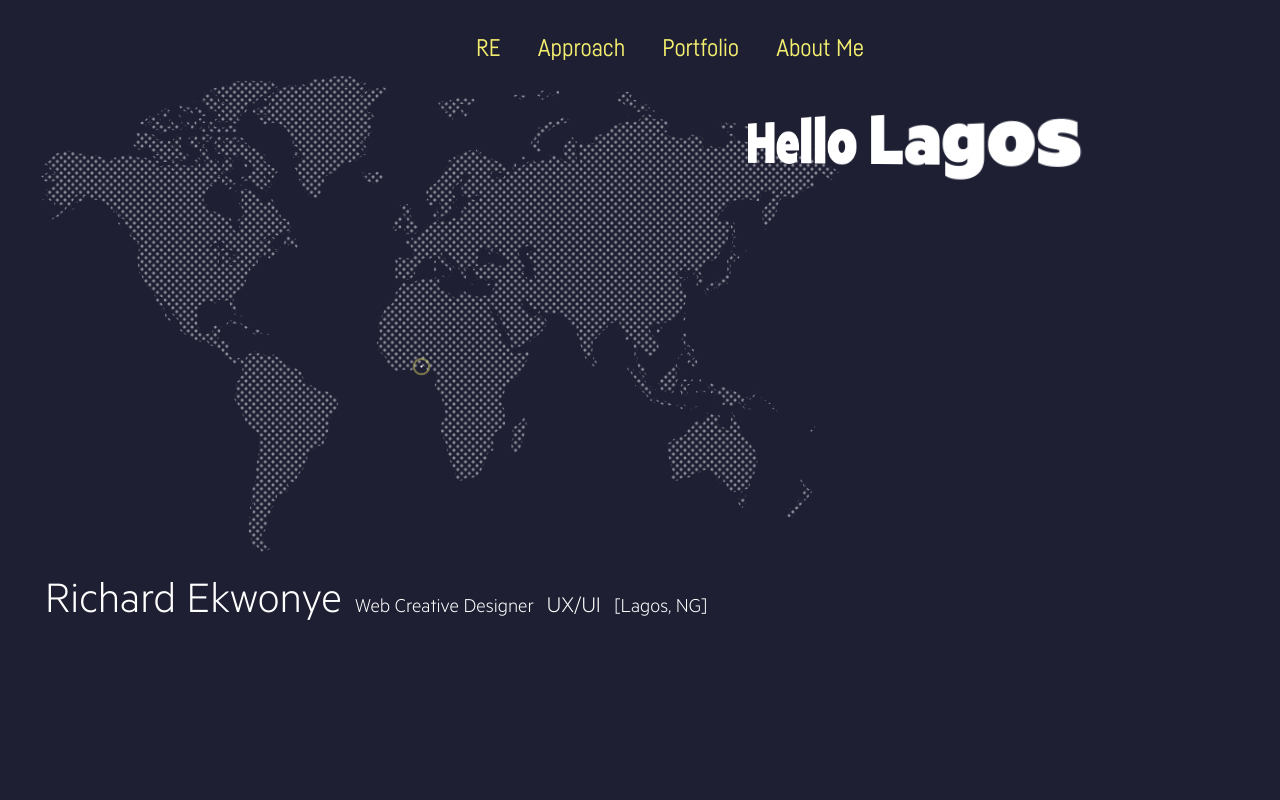
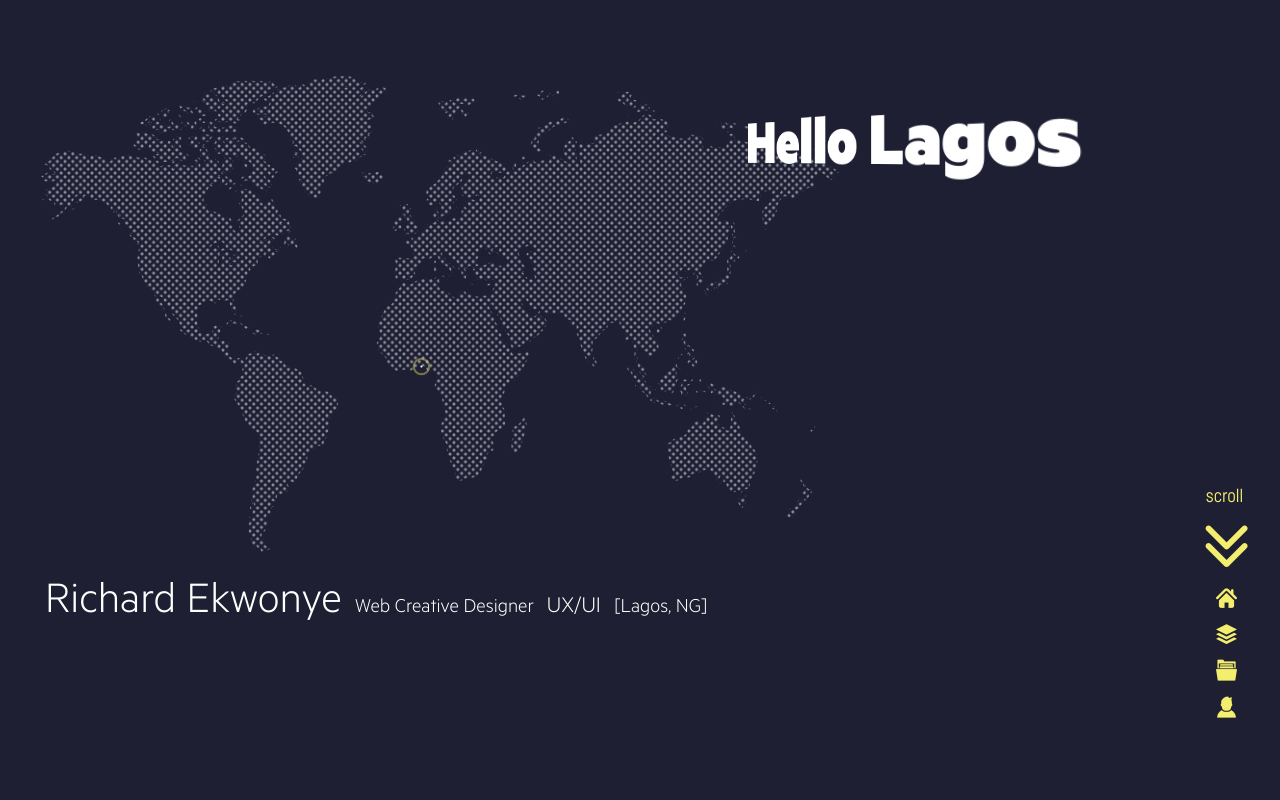
Before and after one commit to ekwonye-richard/me, a plain HTML site: page index.html in a window 1280 px wide. Shown: the top 800 px of the page. Drawn offline with Linux system fonts and the light colour scheme.

Commit message:
arrange menu icons

```diff
--- a/assets/js/custom.js
+++ b/assets/js/custom.js
@@ -84,6 +84,8 @@ TweenMax.to($("#loc"), 1, {
   ease: Power1.easeOut,
   repeat: -1
 })
+
+
 
 $("#music").hover(
   function() {
--- a/assets/stylesheets/flaticons/_flaticon.scss
+++ b/assets/stylesheets/flaticons/_flaticon.scss
@@ -1,6 +1,6 @@
     /*
     Flaticon icon font: Flaticon
-    Creation date: 13/07/2016 09:04
+    Creation date: 13/07/2016 09:36
     */
 
     @font-face {
@@ -38,10 +38,12 @@
 
     .flaticon-folder:before { content: "\f100"; }
 .flaticon-home-icon-silhouette:before { content: "\f101"; }
-.flaticon-people:before { content: "\f102"; }
-.flaticon-squares:before { content: "\f103"; }
+.flaticon-navigate-arrows-pointing-to-down:before { content: "\f102"; }
+.flaticon-people:before { content: "\f103"; }
+.flaticon-squares:before { content: "\f104"; }
 
     $font-Flaticon-folder: "\f100";
     $font-Flaticon-home-icon-silhouette: "\f101";
-    $font-Flaticon-people: "\f102";
-    $font-Flaticon-squares: "\f103";
+    $font-Flaticon-navigate-arrows-pointing-to-down: "\f102";
+    $font-Flaticon-people: "\f103";
+    $font-Flaticon-squares: "\f104";
--- a/assets/stylesheets/flaticons/flaticon.css
+++ b/assets/stylesheets/flaticons/flaticon.css
@@ -1,6 +1,6 @@
 	/*
   	Flaticon icon font: Flaticon
-  	Creation date: 13/07/2016 09:04
+  	Creation date: 13/07/2016 09:36
   	*/
 
 @font-face {
@@ -24,12 +24,12 @@
 [class^="flaticon-"]:before, [class*=" flaticon-"]:before,
 [class^="flaticon-"]:after, [class*=" flaticon-"]:after {
   font-family: Flaticon;
-        font-size: 20px;
 font-style: normal;
 margin-left: 20px;
 }
 
 .flaticon-folder:before { content: "\f100"; }
 .flaticon-home-icon-silhouette:before { content: "\f101"; }
-.flaticon-people:before { content: "\f102"; }
-.flaticon-squares:before { content: "\f103"; }
+.flaticon-navigate-arrows-pointing-to-down:before { content: "\f102"; }
+.flaticon-people:before { content: "\f103"; }
+.flaticon-squares:before { content: "\f104"; }
--- a/assets/stylesheets/global/_general.scss
+++ b/assets/stylesheets/global/_general.scss
@@ -26,25 +26,40 @@ img{
 
 .menu{
 	position: fixed;
-	top: 10px;
-	width: 100%;
-	left: 0;
+	bottom: 5%;
+	right: 0;
 	z-index: 900;
 	text-align: center;
-	padding: 10px 10px;
+	padding: 20px;
 
 	li{
-		display: inline-block;
+		display: block;
+		color: $ylw;
+		padding: 4px;
 
+		span{
+			margin: -8px;
+			font: {
+				size: 1.3em;
+				family: Fabrikat-regular;			}
+		}
+
+		.scroll-icon{
+			font: {
+				size: 3em;
+				family: Fabrikat-regular;
+			}
+
+		}
 	}
 
 	a, a:link, a:hover, a:active, a:visited{
 			text-decoration: none;
 			color: $ylw;
-		    padding: 2px;
+		    padding: 4px;
 		    margin: 0 15px;
 			font: {
-				size: 1.7em;
+				size: 1.5em;
 				family: Fabrikat-regular;
 			}
 		}
--- a/index.html
+++ b/index.html
@@ -9,16 +9,19 @@
 	<title>Richard Ekwonye | Web Creative Designer</title>
 	<link rel="icon" href="fav.png" type="image/png">
 	<link rel="stylesheet" href="assets/stylesheets/custom.min.css">
+	<link rel="stylesheet" href="assets/stylesheets/flaticons/flaticon.css">
 
 </head>
 <body>
 
 	<div class="menu">
 		<ul id="menu">
-        	<li><a href="#re">RE</a></li>
-        	<li><a href="#approach">Approach</a></li>
-        	<li><a href="#portfolio">Portfolio</a></li>
-        	<li><a href="#about-me">About Me</a></li>
+			<li><span>scroll<span></li>
+			<li id="scroll-icon"><i class=" scroll-icon flaticon-navigate-arrows-pointing-to-down"></i></li>
+        	<li><a href="#re"><i class="flaticon-home-icon-silhouette"></i></a></li>
+        	<li><a href="#process"><i class="flaticon-squares"></i></a></li>
+        	<li><a href="#portfolio"><i class="flaticon-folder"></i></a></li>
+        	<li><a href="#about-me"><i class="flaticon-people"></i></a></li>
 		</ul>
 	</div>
 
@@ -1105,7 +1108,7 @@
 		</div>
 	</div>
 
-	<div id="approach" class="approach">
+	<div id="process" class="approach">
 		<div class="flow-box">
 			<div class="flow">
 				<svg id="tablet" xmlns="http://www.w3.org/2000/svg" xmlns:xlink="http://www.w3.org/1999/xlink" version="1.1" x="0px" y="0px" viewBox="0 0 489.9 489.9" style="enable-background:new 0 0 489.9 489.9;" xml:space="preserve">
```
Also changed, not shown: assets/stylesheets/custom.css, assets/stylesheets/custom.min.css, assets/stylesheets/flaticons/Flaticon.svg, assets/stylesheets/flaticons/Flaticon.ttf, assets/stylesheets/flaticons/Flaticon.woff, 2 other files.
